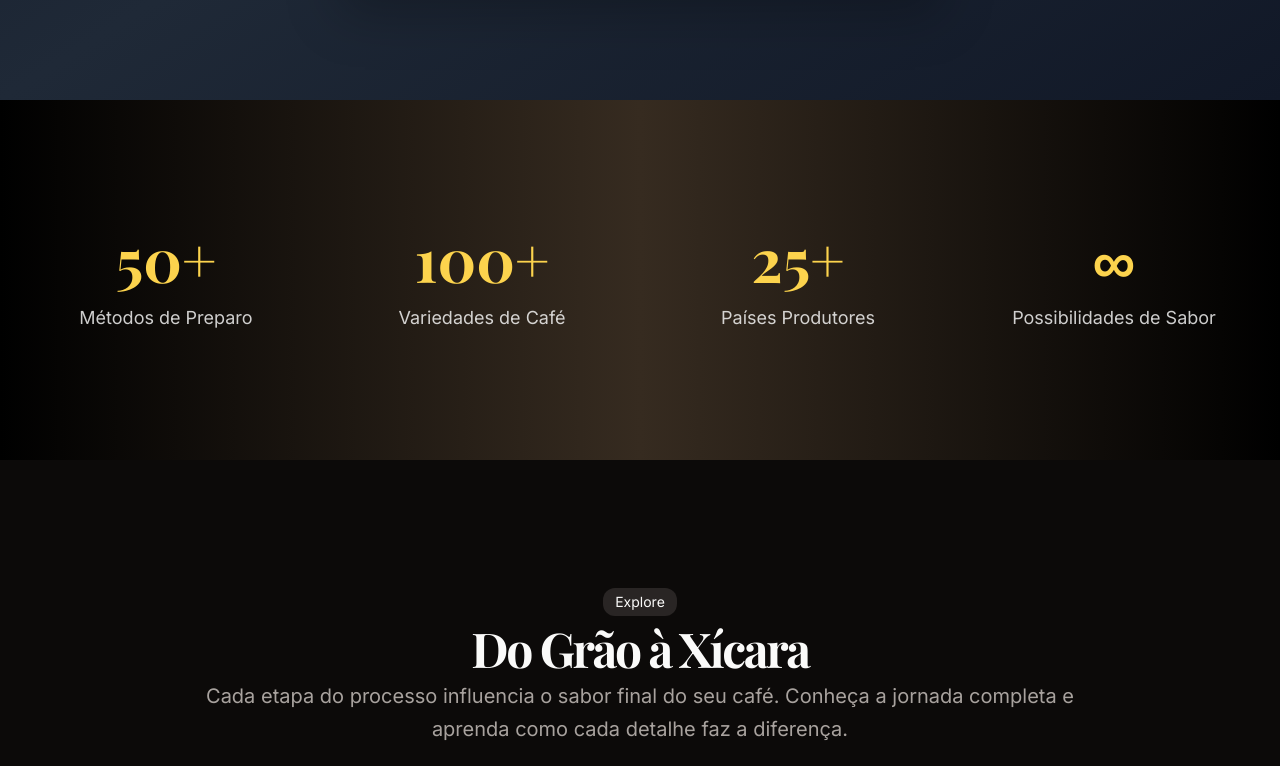
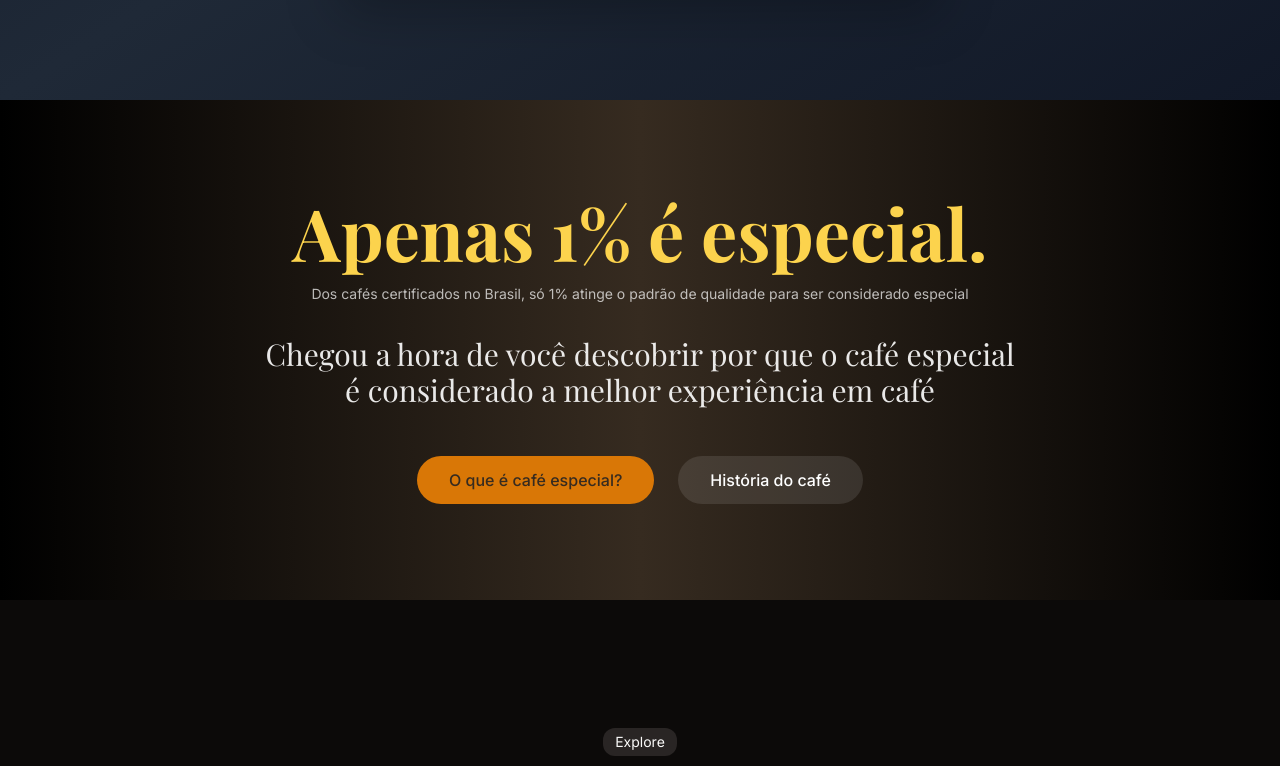
Before and after one commit to luizmellodev/coffee-hunter.web, a Next.js app: page / in a window 1280 px wide. Shown: the part 784-1550 px from the top of the page. Built offline with nearby package versions, Linux system fonts and the light colour scheme; a web font is replaced by a local one.

Commit message:
change stats section

```diff
--- a/app/page.tsx
+++ b/app/page.tsx
@@ -85,41 +85,34 @@ export default function Home() {
         </div>
       </section>
 
-    {/* Stats Section */}
-      <section className="py-16 md:py-24 lg:py-32 bg-gradient-to-r from-coffee-900 via-coffee-800 to-coffee-900 dark:from-black dark:via-coffee-950 dark:to-black text-white">
+      {/* Stats Section */}
+      <section className="py-16 md:py-24 lg:py-22 bg-gradient-to-r from-coffee-900 via-coffee-800 to-coffee-900 dark:from-black dark:via-coffee-950 dark:to-black text-white">
         <div className="container">
-          <div className="grid grid-cols-2 md:grid-cols-4 gap-8 md:gap-12 text-center">
-            <div className="animate-fade-in">
-              <div className="text-3xl md:text-5xl lg:text-6xl font-serif font-bold mb-2 md:mb-4 text-gold-300">
-                50+
-              </div>
-              <div className="text-white/80 text-sm md:text-lg">
-                Métodos de Preparo
-              </div>
-            </div>
-            <div className="animate-fade-in">
-              <div className="text-3xl md:text-5xl lg:text-6xl font-serif font-bold mb-2 md:mb-4 text-gold-300">
-                100+
-              </div>
-              <div className="text-white/80 text-sm md:text-lg">
-                Variedades de Café
-              </div>
-            </div>
-            <div className="animate-fade-in">
-              <div className="text-3xl md:text-5xl lg:text-6xl font-serif font-bold mb-2 md:mb-4 text-gold-300">
-                25+
-              </div>
-              <div className="text-white/80 text-sm md:text-lg">
-                Países Produtores
-              </div>
-            </div>
-            <div className="animate-fade-in">
-              <div className="text-3xl md:text-5xl lg:text-6xl font-serif font-bold mb-2 md:mb-4 text-gold-300">
-                ∞
-              </div>
-              <div className="text-white/80 text-sm md:text-lg">
-                Possibilidades de Sabor
-              </div>
+          <div className="max-w-3xl mx-auto text-center">
+            <h2 className="text-4xl md:text-6xl lg:text-7xl font-bold text-gold-300 mb-4">
+              Apenas 1% é especial.
+            </h2>
+            <p className="text-base md:text-sm text-white/70 mb-8">
+              Dos cafés certificados no Brasil, só 1% atinge o padrão de qualidade para ser considerado especial
+            </p>
+
+            <p className="text-xl md:text-2xl lg:text-3xl text-white/90 leading-relaxed mb-12 font-serif">
+              Chegou a hora de você descobrir por que o café especial é considerado a melhor experiência em café
+            </p>
+
+            <div className="flex flex-col sm:flex-row items-center justify-center gap-4 sm:gap-6">
+              <Link
+                href="/cafe-especial"
+                className="px-8 py-3 bg-gold-600 hover:bg-gold-500 text-coffee-950 rounded-full font-medium transition-colors"
+              >
+                O que é café especial?
+              </Link>
+              <Link
+                href="/historia-do-cafe"
+                className="px-8 py-3 bg-white/10 hover:bg-white/20 text-white rounded-full font-medium transition-colors"
+              >
+                História do café
+              </Link>
             </div>
           </div>
         </div>
```
